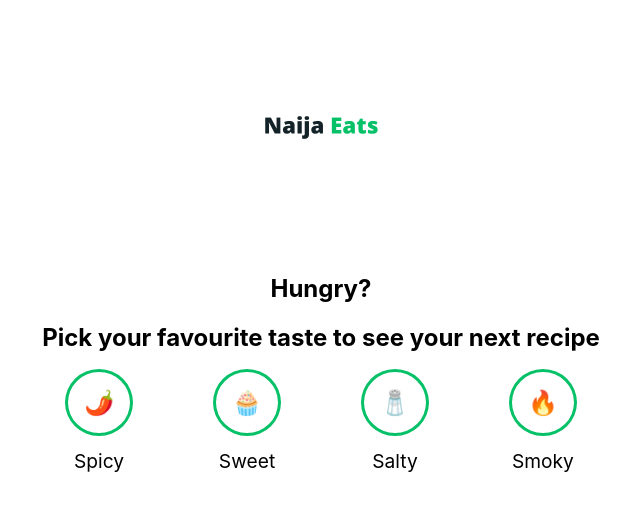
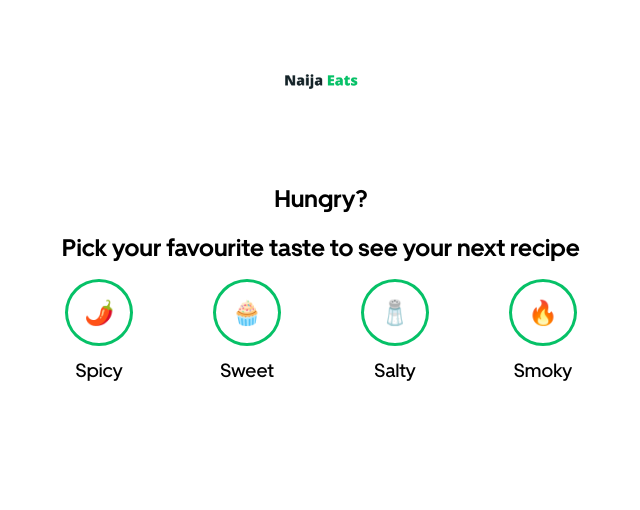
Before and after one commit to jamiua/NaijaEats, a React (Create React App) app in the folder client/: page / in a window 1280 px wide. Shown: the top 510 px of the page, without its empty margins (319-959 px from the left). Built offline with nearby package versions, Linux system fonts and the light colour scheme; the HTML template or start-up script is replaced by a standard one.

Commit message:
Added font file, modified spacing and style for taste and home components

```diff
--- a/client/src/App.js
+++ b/client/src/App.js
@@ -2,6 +2,7 @@ import './App.css';
 import HomePage from './pages/HomePage/HomePage';
 import Header from '../src/components/Header/Header';
 import Taste from './components/Taste/Taste';
+import "../src/partials/global.scss";
 
 function App() {
   return (
--- a/client/src/components/Header/Header.jsx
+++ b/client/src/components/Header/Header.jsx
@@ -1,9 +1,12 @@
 import logo from "../../assets/NaijaEats-logo.png"
+import "./Header.scss";
 
 function Header() {
     return(
         <section>
-            <img src={logo} alt="Naija Eats Logo" className="logo" />
+           <header className="header">
+            <img src={logo} alt="Naija Eats Logo" className="header__logo" />
+           </header>
         </section>
     )
 
--- /dev/null
+++ b/client/src/components/Header/Header.scss
@@ -0,0 +1,9 @@
+
+
+.header {
+
+    &__logo {
+        width: 10rem;
+        height: 10rem;
+    }
+}
--- a/client/src/components/Taste/Taste.scss
+++ b/client/src/components/Taste/Taste.scss
@@ -9,6 +9,7 @@
        font-size: 1.5rem;
        border: 0.2rem solid #06C167 ;
        padding: 1rem;
+       cursor: pointer;
     }
     &__image:hover {
         transition: border-width 0.3s linear;
--- a/client/src/pages/HomePage/HomePage.jsx
+++ b/client/src/pages/HomePage/HomePage.jsx
@@ -4,9 +4,9 @@ import React from 'react';
 const HomePage = () => {
     return (
         <div>
-            <section>
-                <h1> Hungry?</h1>
-                <h2> Pick your favourite taste to see your next recipe</h2>
+            <section className="home">
+                <h1 className="home_header" > Hungry?</h1>
+                <h2 className="home_text" > Pick your favourite taste to see your next recipe</h2>
             </section>
         </div>
     );
--- /dev/null
+++ b/client/src/partials/fonts.scss
@@ -0,0 +1,13 @@
+@font-face {
+    font-family: "Uber Move" ;
+    src: url("../assets/font/UberMoveMedium.otf");
+    font-weight: 400;
+    font-style: normal;
+}
+
+@font-face {
+    font-family:"Uber Move" ;
+    src: url("../assets/font/UberMoveBold.otf");
+    font-weight: 700;
+    font-style: bold;
+}
--- /dev/null
+++ b/client/src/partials/global.scss
@@ -0,0 +1,12 @@
+@use "../partials/fonts.scss";
+
+*,
+*::before,
+*::after {
+    box-sizing: border-box;
+}
+
+body {
+    margin: 0;
+    font-family: "Uber Move" ;
+}
```
Also changed, not shown: client/src/assets/font/UberMoveBold.otf (added), client/src/assets/font/UberMoveMedium.otf (added).
